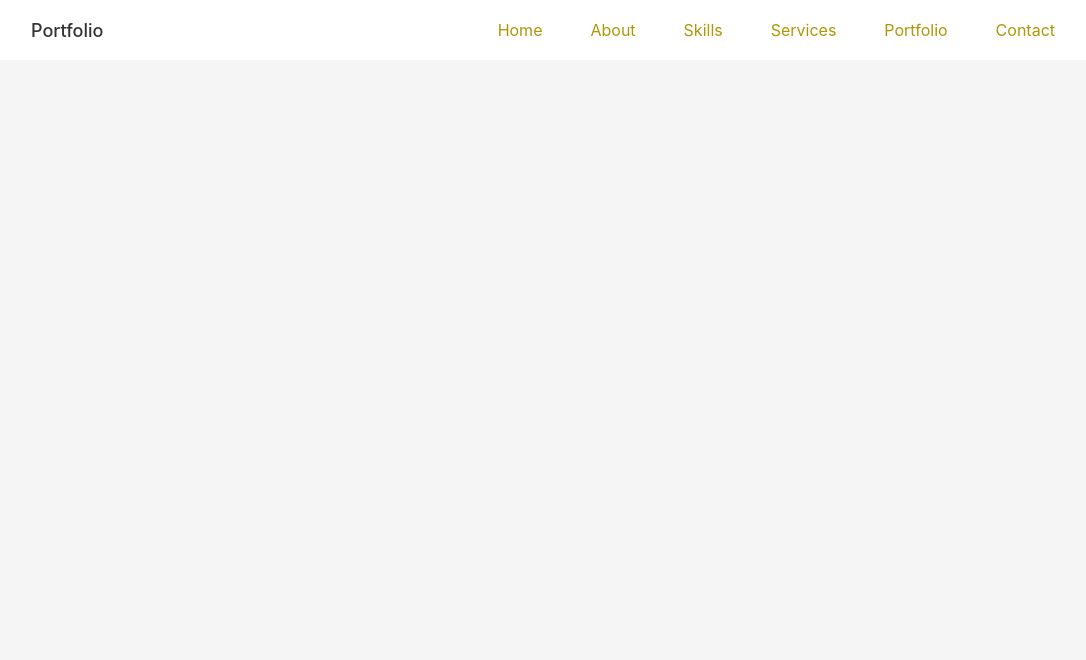
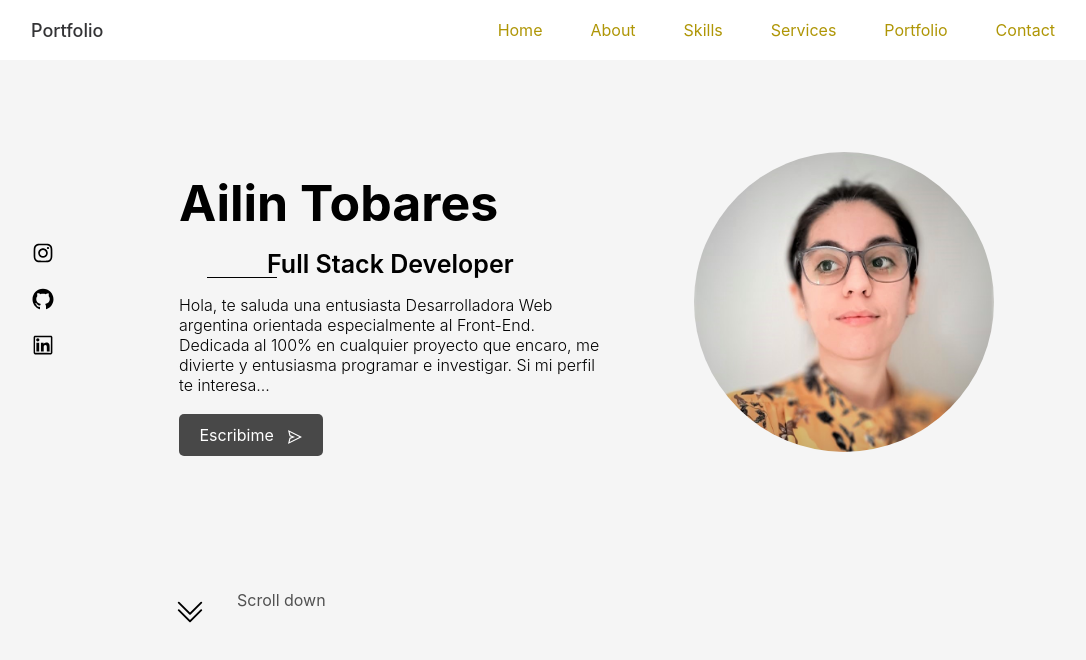
Before and after one commit to a1l1n/Portfolio, a React (Create React App) app: page / in a window 1280 px wide. Shown: the top 660 px of the page, without its empty margins (97-1183 px from the left). Built offline with nearby package versions, Linux system fonts and the light colour scheme.

Commit message:
Update 24/12/2022

```diff
--- a/src/App.js
+++ b/src/App.js
@@ -1,10 +1,14 @@
 import './App.css';
+import { Home } from './Components/Home/Home';
 import { NavBar } from './Components/NavBar/NavBar';
 
 function App() {
   return (
     <div className="App">
       <NavBar />
+      <main className="main">
+        <Home />
+      </main>
     </div>
   );
 }
--- /dev/null
+++ b/src/Components/Home/Data.jsx
@@ -0,0 +1,20 @@
+import React from 'react';
+import { AiOutlineSend } from "react-icons/ai";
+import Styles from "./Home.module.css";
+
+export const Data = () => {
+  return (
+    <div className={Styles.home_data}>
+        <h1 className={Styles.home_title}>Ailin Tobares</h1>
+        <h3 className={Styles.home_subtitle}>Full Stack Developer</h3>
+        <p className={Styles.home_presentation}>Hola, te saluda una entusiasta Desarrolladora Web argentina orientada especialmente al Front-End. Dedicada al 100% en cualquier proyecto que encaro, me divierte y entusiasma programar e investigar. Si mi perfil te interesa... </p>
+
+        <div  className={Styles.home_button}>
+            <a href="#contact" className={Styles.home_button_a}>
+                Escribime
+                <AiOutlineSend className={Styles.home_button_icon}/>
+            </a>
+        </div>
+    </div>
+  )
+}
--- /dev/null
+++ b/src/Components/Home/Home.jsx
@@ -0,0 +1,24 @@
+import React from 'react';
+import Style from "./Home.module.css";
+import { Data } from './Data';
+import { Social } from './Social';
+import { ScrollDown } from './ScrollDown';
+
+export const Home = () => {
+  return (
+    <section className={Style.home_section} id="home">
+       <div className={Style.home_container}>
+         <div className={Style.home_content}>
+          <Social />
+
+{/*           <div className={Style.home_box_img}>
+          </div> */}
+          <div className={Style.home_img}></div>
+
+          <Data />
+         </div>
+         <ScrollDown />
+       </div>
+    </section>
+  )
+}
--- /dev/null
+++ b/src/Components/Home/Home.module.css
@@ -0,0 +1,166 @@
+.home_section {
+    width: 100vw;
+    height: 100vh;
+    padding-top: 3.8em;
+}
+
+.home_container {
+    display: grid;
+    width: 80%;
+    margin: auto;
+    row-gap: 7em;
+}
+
+.home_content {
+    display: grid;
+    grid-template-columns: 116px repeat(2, 1fr);
+    padding-top: 5.5rem;
+    column-gap: 2rem;
+    align-items: center;
+}
+
+.home_data {
+    margin-top: 1.5rem;
+}
+
+/* IMAGE ------------------------------------ */
+
+/* .home_box_img {
+    order: 1;
+    width: 400px;
+    height: 400px;
+    background-color: yellow;
+    border-radius: 50%;
+}
+ */
+.home_img {
+    background: url("../../assets/Profile2.jpeg");
+    background-repeat: no-repeat;
+    background-position: center;
+    background-size: cover;
+    box-shadow: inset 0 0 0 9px rgb(255, 255, 255 / 30%);
+    order: 1;
+    justify-self: center;
+    width: 300px;
+    height: 300px;
+    border-radius: 150%;
+}
+
+/* BUTTON ----------------------------------- */
+
+.home_button {
+    display: flex;
+    flex-wrap: wrap;
+    align-items: center;
+    justify-content: center;
+    text-align: center;
+    background-color: rgba(0, 0, 0, 0.705);
+    height: 2.6em;
+    width: 9em;
+    border-radius: 5px;
+    transition: .3s ease-in-out;
+}
+
+.home_button_a {
+    display: flex;
+    justify-content: space-between;
+    color: white;
+    text-decoration: none;
+}
+
+.home_button_icon {
+    margin-left: 0.8em;
+    margin-top: 4px;
+    align-items: center;
+}
+
+.home_button:hover {
+    background-color: rgba(0, 0, 0, 0.87);
+}
+
+/* SOCIAL ---------------------------- */
+.home_social {
+/*     display: flex;
+    flex-direction: column;
+    background-color: yellow;
+    CHEQUEAR SI HAY DIFERENCIAS CON EL TEMA RESPONSIVE*/
+    display: grid;
+    grid-template-columns: max-content;
+    row-gap: 1rem;
+}
+
+.home_social_icon {
+    color: black;
+    font-size: 1.5rem;
+}
+
+.home_social_icon:hover {
+    color: rgb(175, 150, 6);
+}
+
+/* TITLE ------------------------ */
+.home_title {
+    font-size: 50px;
+    margin-bottom: 1rem;
+}
+
+/* SUBTITLE --------------------------------------------------- */
+
+.home_subtitle {
+    font-size: 25px;
+    font-weight: 600;
+    margin-bottom: 1rem;
+    margin-left: 5.5rem;
+}
+
+.home_subtitle::before {
+    content: "";
+    position: absolute;
+    width: 70px;
+    height: 1px;
+    background-color: black;
+    left: 19rem;
+    top: 17.3rem;
+}
+
+/* PRESENTATION ----------------------------------------------- */
+
+.home_presentation {
+    font-weight: 350;
+    margin-bottom: 1.2rem;
+}
+
+/* SCROLL ----------------------------------------- */
+.home_scroll {
+    justify-content: center;
+    align-items: center;
+    height: 4em;
+}
+
+.home_scroll_button {
+    margin-left: 9rem;
+}
+
+@keyframes scroll {
+    0% {
+        transform:  translateY(0);
+    }
+    30% {
+        transform: translateY(2rem);
+    }
+}
+
+.home_scroll_icon {
+    color: rgb(175, 150, 6);;
+    animation: scroll 4s ease infinite;
+    font-size: 30px;
+    color: black;
+    text-decoration: none;
+}
+
+.home_scroll_span {
+    position: relative;
+    margin-left: 2em;
+    top: .5rem;
+    color: rgba(0, 0, 0, 0.671)
+}
--- /dev/null
+++ b/src/Components/Home/ScrollDown.jsx
@@ -0,0 +1,14 @@
+import React from 'react';
+import { BsChevronDoubleDown } from "react-icons/bs";
+import Styles from "./Home.module.css";
+
+export const ScrollDown = () => {
+  return (
+    <div className={Styles.home_scroll}>
+        <a href="#about" className={Styles.home_scroll_button}>
+            <BsChevronDoubleDown className={Styles.home_scroll_icon}/>
+        </a>
+        <span className={Styles.home_scroll_span}>Scroll down</span>
+    </div>
+  )
+}
--- /dev/null
+++ b/src/Components/Home/Social.jsx
@@ -0,0 +1,15 @@
+import React from 'react';
+import { AiOutlineInstagram, AiOutlineGithub, AiOutlineLinkedin } from "react-icons/ai";
+import Style from "./Home.module.css";
+
+export const Social = () => {
+  return (
+    <div className={Style.home_social}>
+      <a href="https://www.instagram.com/" className={Style.home_social_icon} target="_blank"><AiOutlineInstagram /></a>
+
+      <a href="https://github.com/a1l1n" className={Style.home_social_icon} target="_blank"><AiOutlineGithub /></a>
+
+      <a href="https://www.linkedin.com/in/ailin-tobares-b6251220b/" className={Style.home_social_icon} target="_blank"><AiOutlineLinkedin /></a>
+    </div>
+  )
+}
--- a/src/Components/NavBar/NavBar.module.css
+++ b/src/Components/NavBar/NavBar.module.css
@@ -61,10 +61,6 @@
         bottom: 0;
     }
 
-/*     .nav {
-        background-color: green;
-        width: 100%;
-    } */
     .nav_menu {
         position: fixed;
         bottom: -100%;
@@ -118,7 +114,6 @@
     }
 }
 
-
 /* SMALL DEVICES ------------------------------------------- */
 @media screen and (max-width: 350px) {
     .nav_menu {
```
Also changed, not shown: src/assets/Profile.jpg (added), src/assets/Profile2.jpeg (added).
